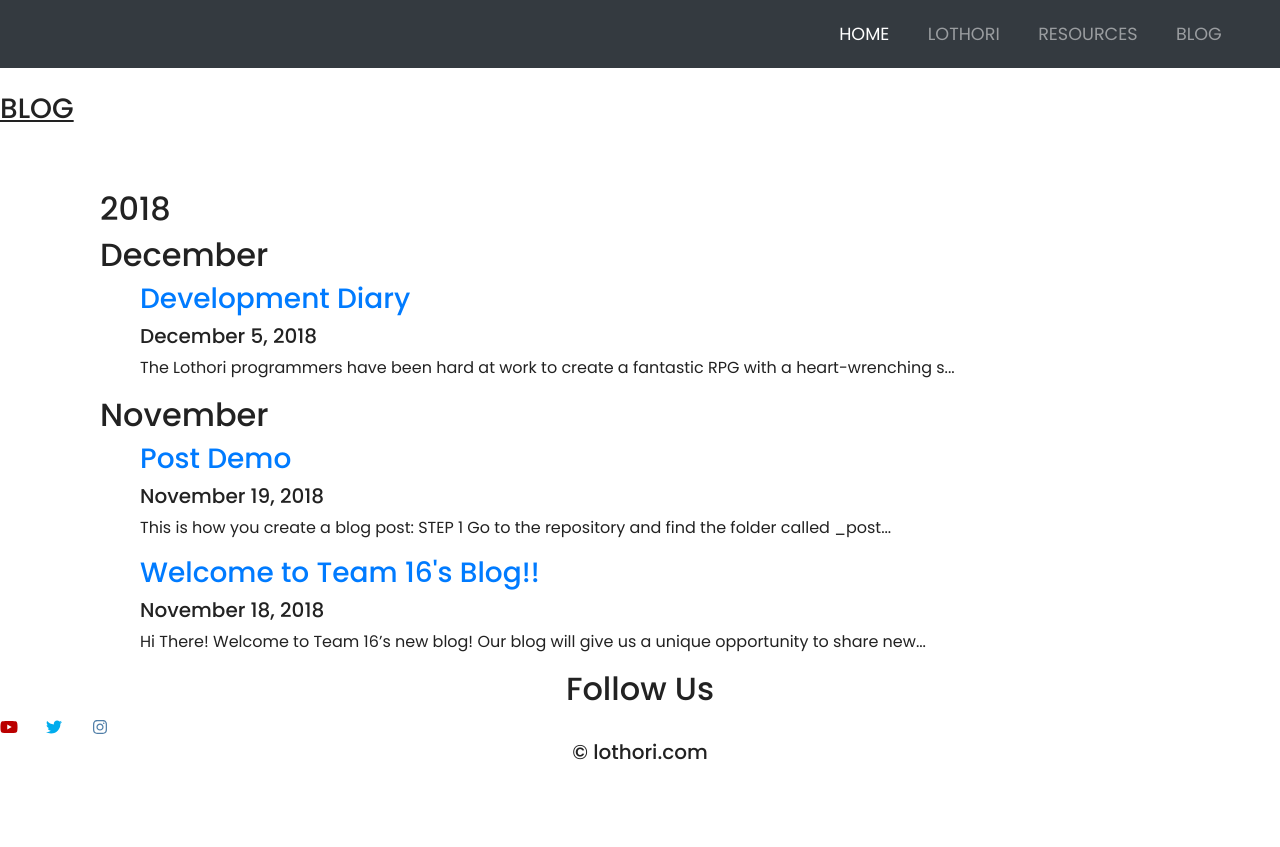
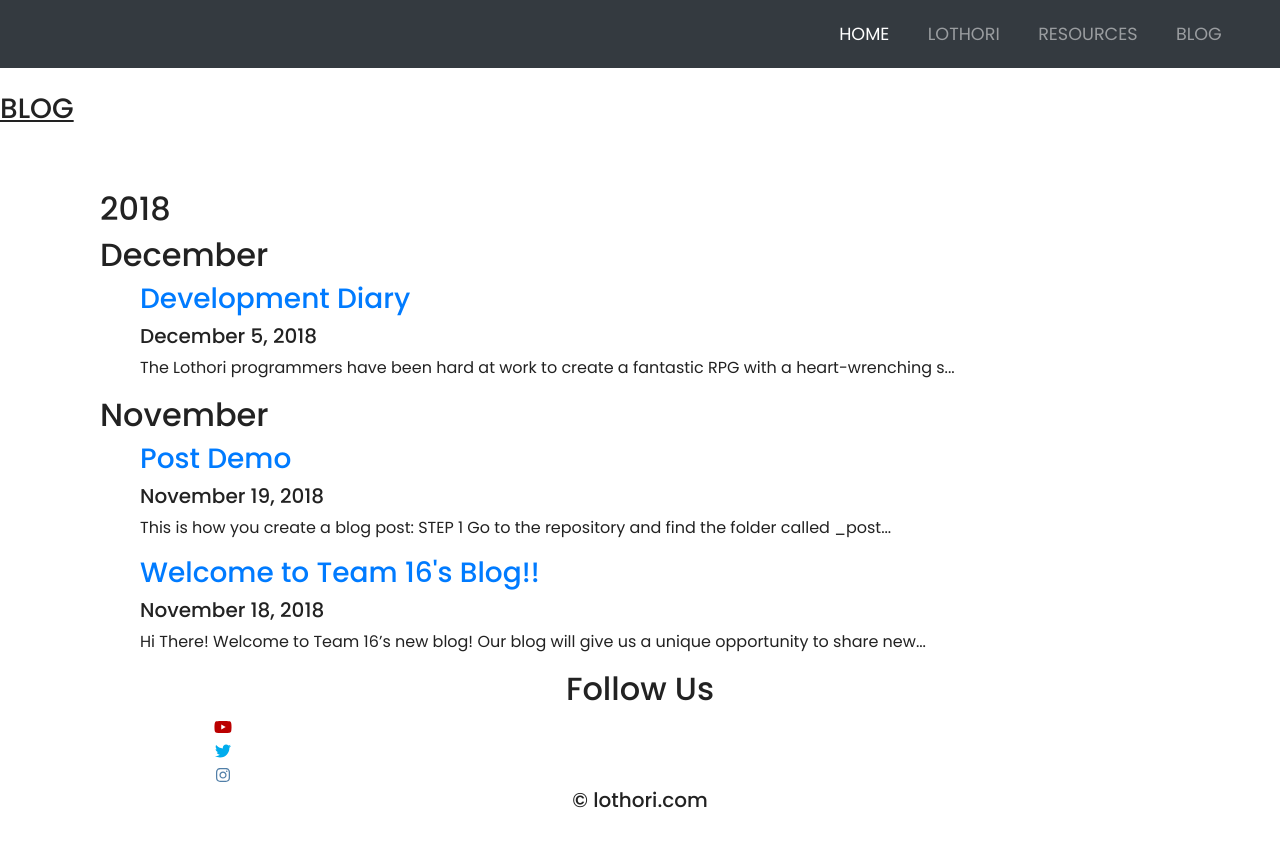
Before and after one commit to mohamedjasmin/lothoriold, a Jekyll site: the page built from blog.html, in a window 1280 px wide. Shown: the top 847 px of the page. Built offline with Jekyll 4.4.1, drawn with Linux system fonts in a browser that asks for light colours; nearby versions of some CDN libraries.

Commit message:
container fluid for social

```diff
--- a/_layouts/wrapper.html
+++ b/_layouts/wrapper.html
@@ -58,7 +58,7 @@
   <div class="col-12">
     <h2>Follow Us</h2>
   </div>
-<div class="row text-center">
+<div class="container-fluid padding">
   <div class="col-4">
    <a href="https://www.youtube.com/channel/UCCyV_7Enn1TbdgCgWsxpcSw"target="_blank"><i class="fab fa-youtube"></i><a/>
   </div>
```
